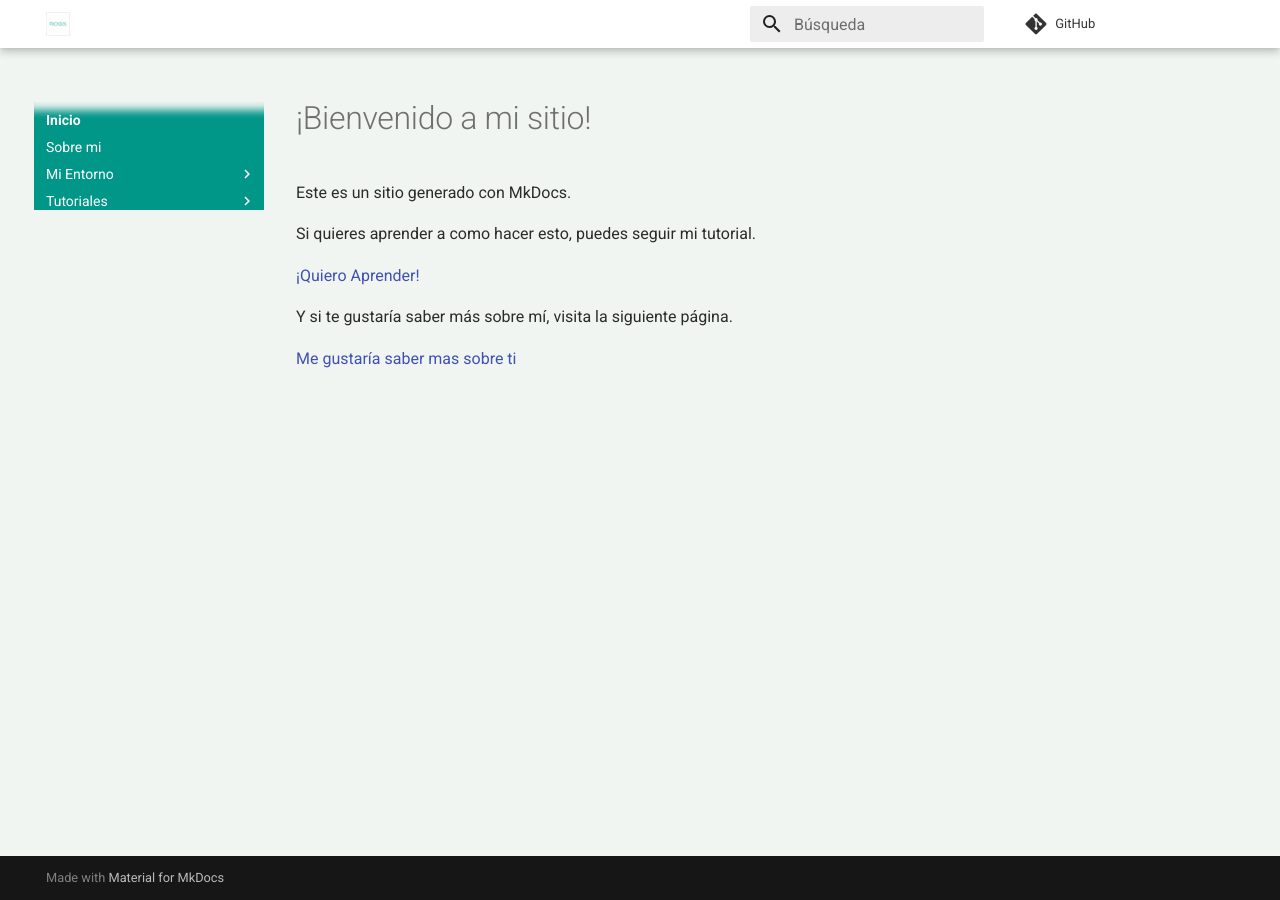
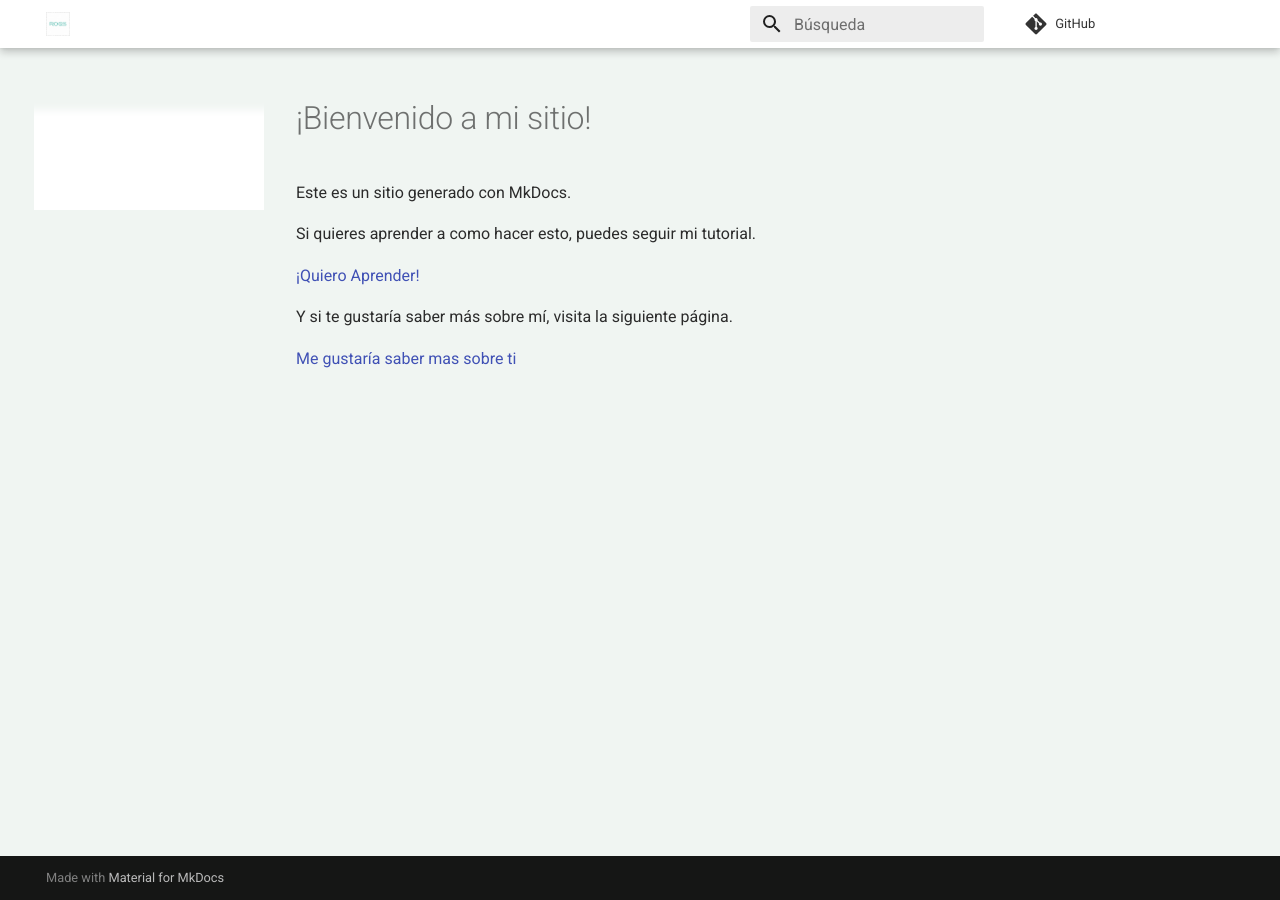
Before and after one commit to rguerrasev/rguerrasev.github.io, an MkDocs documentation site: the page built from docs/index.md, in a window 1280 px wide. Built offline with MkDocs 1.6.1 and Material for MkDocs 9.7.7, drawn with Linux system fonts in a browser that asks for light colours; comment, search, counter and statistics services are not loaded.

Commit message:
docs: mejora en colores

```diff
--- a/docs/stylesheets/extra.css
+++ b/docs/stylesheets/extra.css
@@ -21,7 +21,7 @@
 
 /* --- Barra de Navegación (Izquierda) en Teal --- */
 .md-nav--primary {
-  background-color: #009688; /* Color Teal */
+  background-color: #ffffff; /* Color Teal */
 }
 
 /* Cambia el color del texto y los enlaces de la navegación a blanco */
```
